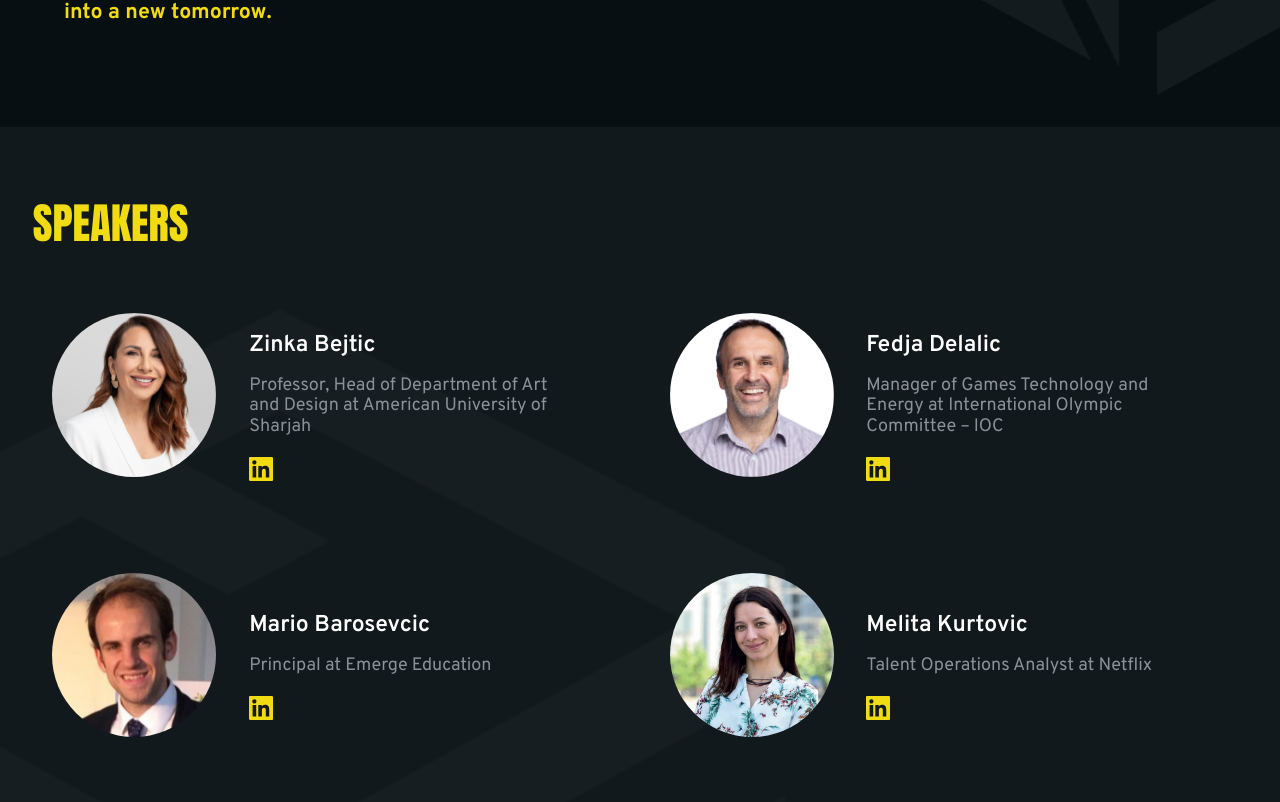
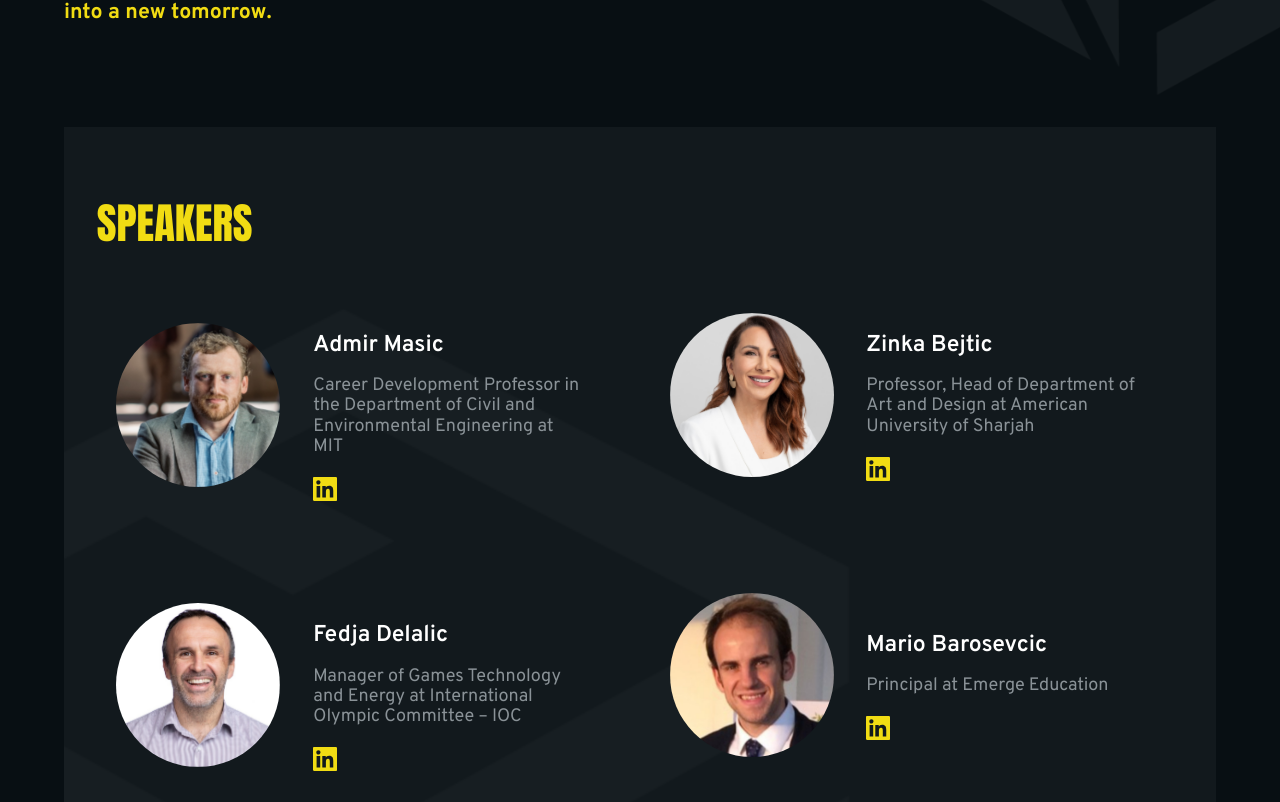
Before and after one commit to anja-sunjic/FLS, a Next.js app: page / in a window 1280 px wide. Shown: the part 1338-2140 px from the top of the page. Built offline with nearby package versions, Linux system fonts and the light colour scheme.

Commit message:
Admir Masic

```diff
--- a/components/Home/Speakers.js
+++ b/components/Home/Speakers.js
@@ -5,12 +5,52 @@ export default function Speakers() {
   return (
     <>
       <section className="section speakers" id="speakers" name="speakers">
-        <div className="container is-fluid">
+        <div className="container">
           <div className="hex-decor">
             <img src="/hex2.svg" alt="" />
           </div>
           <h2>Speakers</h2>
           <div className="columns is-multiline">
+            <div className="column is-6">
+              <div className="inner">
+                <div className="columns is-mobile is-vcentered">
+                  <div className="column is-narrow">
+                    <div href="" className="speaker-img">
+                      <img src="./Admir.jpg" alt="" className="grayscale" />
+                    </div>
+                  </div>
+                  <div className="column is-8">
+                    <div className="speaker">
+                      <p className="name">Admir Masic</p>
+                      <p className="title">
+                        Career Development Professor in the Department of Civil
+                        and Environmental Engineering at MIT
+                      </p>
+                      <a
+                        href="https://www.linkedin.com/in/admirmasic/"
+                        target="_blank"
+                        rel="noreferrer"
+                      >
+                        {" "}
+                        <svg
+                          width="24"
+                          height="24"
+                          viewBox="0 0 24 24"
+                          fill="none"
+                          xmlns="http://www.w3.org/2000/svg"
+                        >
+                          <path
+                            d="M22.95 0H1.05C0.45 0 0 0.45 0 1.05V23.1C0 23.55 0.45 24 1.05 24H23.1C23.7 24 24.15 23.55 24.15 22.95V1.05C24 0.45 23.55 0 22.95 0ZM7.05 20.4H3.6V9H7.2V20.4H7.05ZM5.4 7.5C4.2 7.5 3.3 6.45 3.3 5.4C3.3 4.2 4.2 3.3 5.4 3.3C6.6 3.3 7.5 4.2 7.5 5.4C7.35 6.45 6.45 7.5 5.4 7.5ZM20.4 20.4H16.8V14.85C16.8 13.5 16.8 11.85 15 11.85C13.2 11.85 12.9 13.35 12.9 14.85V20.55H9.3V9H12.75V10.5C13.2 9.6 14.4 8.7 16.05 8.7C19.65 8.7 20.25 11.1 20.25 14.1V20.4H20.4Z"
+                            fill="white"
+                          />
+                        </svg>
+                      </a>
+                    </div>
+                  </div>
+                </div>
+              </div>
+            </div>
+
             <div className="column is-6">
               <div className="inner">
                 <div className="columns is-mobile is-vcentered">
```
Also changed, not shown: public/Admir.jpg (added).
